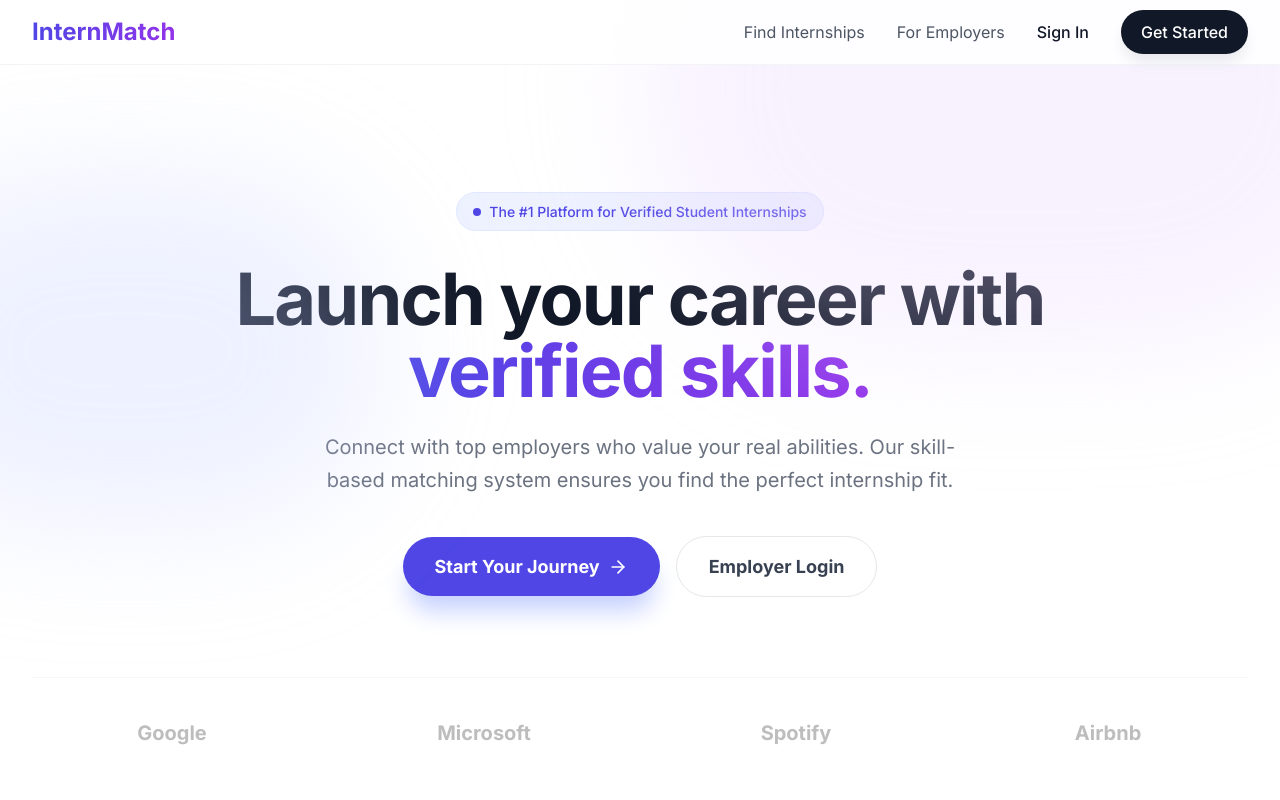
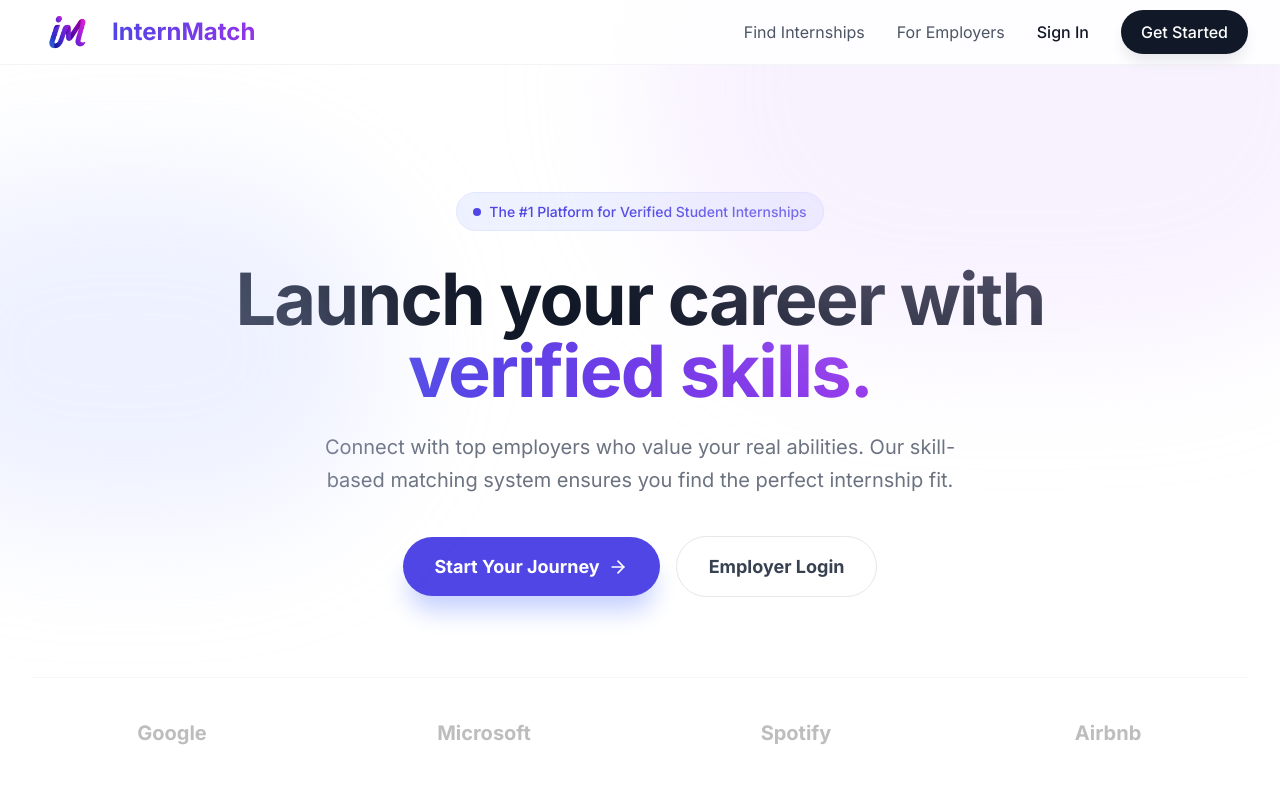
Before and after one commit to marzi3/Skill-Based-Internship-Matching-System, a Next.js app in the folder frontend/: page / in a window 1280 px wide. Shown: the top 800 px of the page. Built offline with nearby package versions, Linux system fonts and the light colour scheme; no server answers.

Commit message:
Update application logo with new image and resize

```diff
--- a/frontend/src/app/(auth)/login/page.jsx
+++ b/frontend/src/app/(auth)/login/page.jsx
@@ -41,6 +41,7 @@ export default function Login() {
                     </div>
 
                     <div className="relative z-10">
+                        <img src="/images/logo.png" alt="InternMatch Logo" className="h-20 w-auto object-contain mb-6 drop-shadow-md bg-white/20 p-2 rounded-xl backdrop-blur-sm hidden sm:block" />
                         <motion.h1
                             initial={{ x: -20, opacity: 0 }}
                             animate={{ x: 0, opacity: 1 }}
--- a/frontend/src/app/(auth)/register/page.jsx
+++ b/frontend/src/app/(auth)/register/page.jsx
@@ -80,6 +80,7 @@ export default function Register() {
                 <div className="w-full md:w-5/12 bg-gradient-to-br from-indigo-600 to-purple-700 p-10 text-white flex flex-col justify-between relative overflow-hidden">
                     <div className="absolute inset-0 bg-[url('https://www.transparenttextures.com/patterns/cubes.png')] opacity-10"></div>
                     <div className="relative z-10">
+                        <img src="/images/logo.png" alt="InternMatch Logo" className="h-16 w-auto object-contain mb-4 drop-shadow-md bg-white/20 p-2 rounded-xl backdrop-blur-sm" />
                         <h1 className="text-3xl font-bold mb-2">Join InternMatch</h1>
                         <p className="text-indigo-100">Start your journey today.</p>
                     </div>
--- a/frontend/src/app/page.jsx
+++ b/frontend/src/app/page.jsx
@@ -21,9 +21,12 @@ export default function Home() {
         <div className="max-w-7xl mx-auto px-4 sm:px-6 lg:px-8">
           <div className="flex justify-between items-center h-16">
             <div className="flex items-center">
-              <span className="text-2xl font-bold bg-clip-text text-transparent bg-gradient-to-r from-indigo-600 to-purple-600">
-                InternMatch
-              </span>
+              <Link href="/" className="flex items-center gap-2">
+                <img src="/images/logo.png" alt="InternMatch Logo" className="h-12 w-auto object-contain" />
+                <span className="text-2xl font-bold bg-clip-text text-transparent bg-gradient-to-r from-indigo-600 to-purple-600 hidden sm:inline">
+                  InternMatch
+                </span>
+              </Link>
             </div>
             <div className="hidden md:flex items-center space-x-8">
               <Link href="#" className="text-gray-600 hover:text-indigo-600 transition-colors">Find Internships</Link>
@@ -114,7 +117,10 @@ export default function Home() {
       <footer className="bg-gray-900 text-white py-12 border-t border-gray-800">
         <div className="max-w-7xl mx-auto px-4 sm:px-6 lg:px-8 flex flex-col md:flex-row justify-between items-center">
           <div className="mb-8 md:mb-0">
-            <span className="text-2xl font-bold">InternMatch</span>
+            <div className="flex items-center gap-3">
+              <img src="/images/logo.png" alt="InternMatch Logo" className="h-10 w-auto grayscale opacity-80 hover:grayscale-0 hover:opacity-100 transition-all duration-300" />
+              <span className="text-2xl font-bold">InternMatch</span>
+            </div>
             <p className="text-gray-400 text-sm mt-2">© 2026 InternMatch Inc. All rights reserved.</p>
           </div>
           <div className="flex space-x-8">
--- a/frontend/src/components/common/Header.jsx
+++ b/frontend/src/components/common/Header.jsx
@@ -10,9 +10,7 @@ export default function Header() {
         {/* Logo */}
         <div className="flex items-center flex-shrink-0">
           <Link href="/" className="flex items-center gap-2 group">
-            <div className="w-9 h-9 rounded-lg bg-gradient-to-br from-primary-600 via-primary-500 to-secondary-200 flex items-center justify-center shadow-sm group-hover:shadow-md transition-shadow">
-              <span className="text-white font-bold text-base">IM</span>
-            </div>
+            <img src="/images/logo.png" alt="IM Logo" className="h-12 w-auto object-contain drop-shadow-sm" />
             <span className="text-white font-semibold text-lg tracking-tight hidden sm:inline drop-shadow-sm">InternMatch</span>
           </Link>
         </div>
--- a/frontend/src/components/common/Navbar.jsx
+++ b/frontend/src/components/common/Navbar.jsx
@@ -7,7 +7,7 @@ import { useRouter, usePathname } from 'next/navigation';
 // Main Navbar Component
 const Navbar = ({
   brand = 'InternMatch',
-  logo = null,
+  logo = '/images/logo.png',
   items = [],
   rightItems = [],
   sticky = true,
@@ -51,17 +51,7 @@ const Navbar = ({
             {logo ? (
               <img src={logo} alt={brand} className="h-8" />
             ) : (
-              <div className={`
-                flex items-center justify-center w-10 h-10 rounded-lg
-                ${variant === 'light' ? 'bg-blue-600' : 'bg-white'}
-              `}>
-                <span className={`
-                  font-bold text-lg
-                  ${variant === 'light' ? 'text-white' : 'text-blue-600'}
-                `}>
-                  IM
-                </span>
-              </div>
+              <img src="/images/logo.png" alt={brand} className="h-10 w-auto object-contain" />
             )}
             <Link href="/" className={`text-xl font-bold hidden sm:block`}>
               {brand}
@@ -135,18 +125,15 @@ const Navbar = ({
             className="md:hidden flex flex-col space-y-1"
           >
             <span
-              className={`block w-6 h-0.5 bg-current transition-all ${
-                isMenuOpen ? 'rotate-45 translate-y-2' : ''
+              className={`block w-6 h-0.5 bg-current transition-all ${isMenuOpen ? 'rotate-45 translate-y-2' : ''
                 }`}
             ></span>
             <span
-              className={`block w-6 h-0.5 bg-current transition-all ${
-                isMenuOpen ? 'opacity-0' : ''
+              className={`block w-6 h-0.5 bg-current transition-all ${isMenuOpen ? 'opacity-0' : ''
                 }`}
             ></span>
             <span
-              className={`block w-6 h-0.5 bg-current transition-all ${
-                isMenuOpen ? '-rotate-45 -translate-y-2' : ''
+              className={`block w-6 h-0.5 bg-current transition-all ${isMenuOpen ? '-rotate-45 -translate-y-2' : ''
                 }`}
             ></span>
           </button>
@@ -154,8 +141,7 @@ const Navbar = ({
 
         {/* Mobile Menu */}
         {isMenuOpen && (
-          <div className={`md:hidden pb-4 space-y-2 ${
-            variant === 'light' ? 'bg-gray-50' : 'bg-gray-800'
+          <div className={`md:hidden pb-4 space-y-2 ${variant === 'light' ? 'bg-gray-50' : 'bg-gray-800'
             }`}>
             {items.map((item, index) => (
               <div key={index}>
--- a/frontend/src/components/common/Sidebar.jsx
+++ b/frontend/src/components/common/Sidebar.jsx
@@ -7,7 +7,7 @@ import { usePathname } from 'next/navigation';
 // Main Sidebar Component
 const Sidebar = ({
   items = [],
-  logo = null,
+  logo = '/images/logo.png',
   brand = 'InternMatch',
   isOpen = true,
   onToggle = null,
@@ -67,17 +67,7 @@ const Sidebar = ({
           {logo ? (
             <img src={logo} alt={brand} className="h-8" />
           ) : (
-            <div className={`
-              flex items-center justify-center w-8 h-8 rounded
-              ${variant === 'light' ? 'bg-blue-600' : 'bg-white'}
-            `}>
-              <span className={`
-                font-bold text-sm
-                ${variant === 'light' ? 'text-white' : 'text-blue-600'}
-              `}>
-                IM
-              </span>
-            </div>
+            <img src="/images/logo.png" alt="Logo" className="h-10 w-auto object-contain" />
           )}
           {!collapsed && (
             <span className="font-bold text-sm hidden sm:inline truncate">
@@ -244,7 +234,7 @@ const Sidebar = ({
 // Collapsible Mobile Sidebar
 export const MobileSidebar = ({
   isOpen = false,
-  onClose = () => {},
+  onClose = () => { },
   items = [],
   brand = 'InternMatch',
 }) => {
@@ -336,18 +326,11 @@ export const SidebarWithSections = ({
         flex items-center justify-between p-4
         ${variant === 'light' ? 'border-b border-gray-200' : 'border-b border-gray-800'}
       `}>
-        <div className={`flex items-center justify-center w-8 h-8 rounded ${
-          variant === 'light' ? 'bg-blue-600' : 'bg-white'
-        }`}>
-          <span className={`font-bold text-sm ${
-            variant === 'light' ? 'text-white' : 'text-blue-600'
-          }`}>IM</span>
-        </div>
+        <img src="/images/logo.png" alt="Logo" className="h-10 w-auto object-contain" />
 
         <button
           onClick={handleToggle}
-          className={`p-1 rounded hover:bg-gray-200 transition duration-300 ${
-            variant === 'dark' ? 'hover:bg-gray-800' : ''
+          className={`p-1 rounded hover:bg-gray-200 transition duration-300 ${variant === 'dark' ? 'hover:bg-gray-800' : ''
             }`}
         >
           <svg className="w-5 h-5" fill="currentColor" viewBox="0 0 20 20">
```
Also changed, not shown: frontend/public/images/logo.png. Lines whose indentation alone changed are shown as unchanged.
